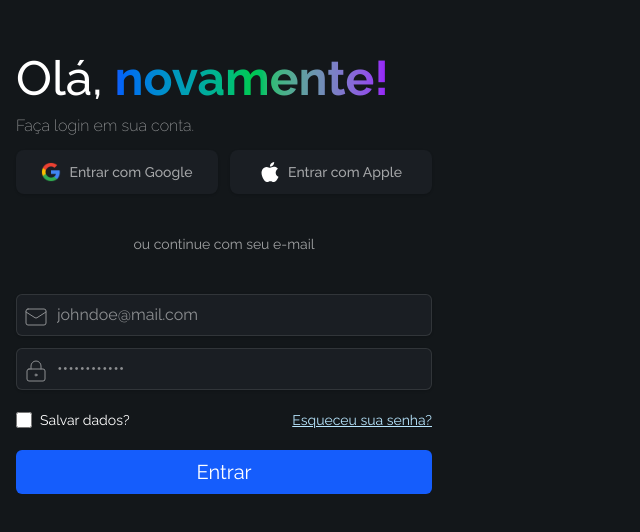
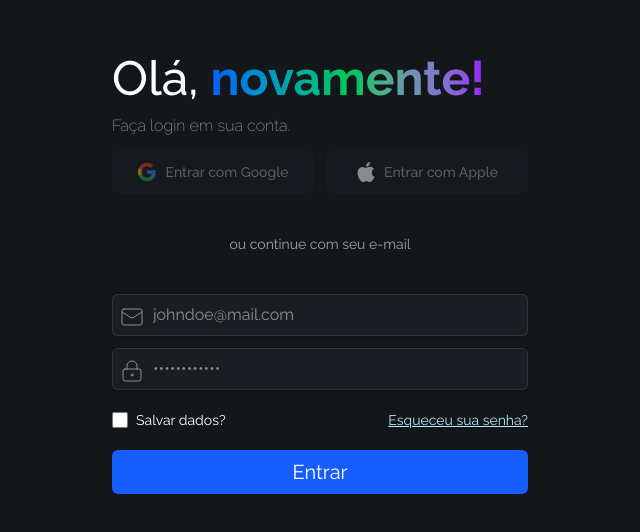
Before and after one commit to leuzaoo/finance-management, a Next.js app in the folder frontend/: page /login in a window 1280 px wide. Shown: the part 116-648 px from the top of the page, without its empty margins (0-640 px from the left). Built offline with nearby package versions, Linux system fonts and the light colour scheme; grey boxes are pictures that could not be loaded.

Commit message:
Updated import order

```diff
--- a/frontend/src/app/login/page.tsx
+++ b/frontend/src/app/login/page.tsx
@@ -2,17 +2,17 @@
 
 import Image from "next/image";
 
+import { PasswordIcon } from "../../assets/icons/PasswordIcon";
 import { Providers } from "../../utils/login-providers";
+import { MailIcon } from "../../assets/icons/MailIcon";
 
 import InputField from "../../components/ui/InputField";
 import Video from "../../components/ui/Video";
-import { MailIcon } from "../../assets/icons/MailIcon";
-import { PasswordIcon } from "../../assets/icons/PasswordIcon";
 
 const LoginPage = () => {
   return (
     <section className="mx-auto flex h-screen flex-col items-center justify-center lg:grid lg:grid-cols-2">
-      <div className="w-full max-w-md p-4 lg:col-span-1">
+      <div className="mx-auto w-full max-w-md p-4 lg:col-span-1">
         <p className="text-4xl font-medium lg:text-5xl">
           Olá,{" "}
           <span className="bg-gradient-to-r from-blue-600 via-green-500 to-purple-600 bg-clip-text font-bold text-transparent">
@@ -25,8 +25,9 @@ const LoginPage = () => {
         <div className="mt-3 flex flex-col items-center justify-between gap-3 sm:flex-row">
           {Providers.map(({ id, name, icon }) => (
             <button
+              disabled
               key={id}
-              className="bg-dark-light text-light/60 flex w-full items-center justify-center gap-2 rounded-lg p-3 text-sm font-medium shadow-sm"
+              className={`bg-dark-light text-light/60 flex w-full items-center justify-center gap-2 rounded-lg p-3 text-sm font-medium shadow-sm disabled:cursor-not-allowed disabled:opacity-50`}
             >
               <Image src={icon} alt={name} width={20} height={20} />
               <span>Entrar com {name}</span>
```
